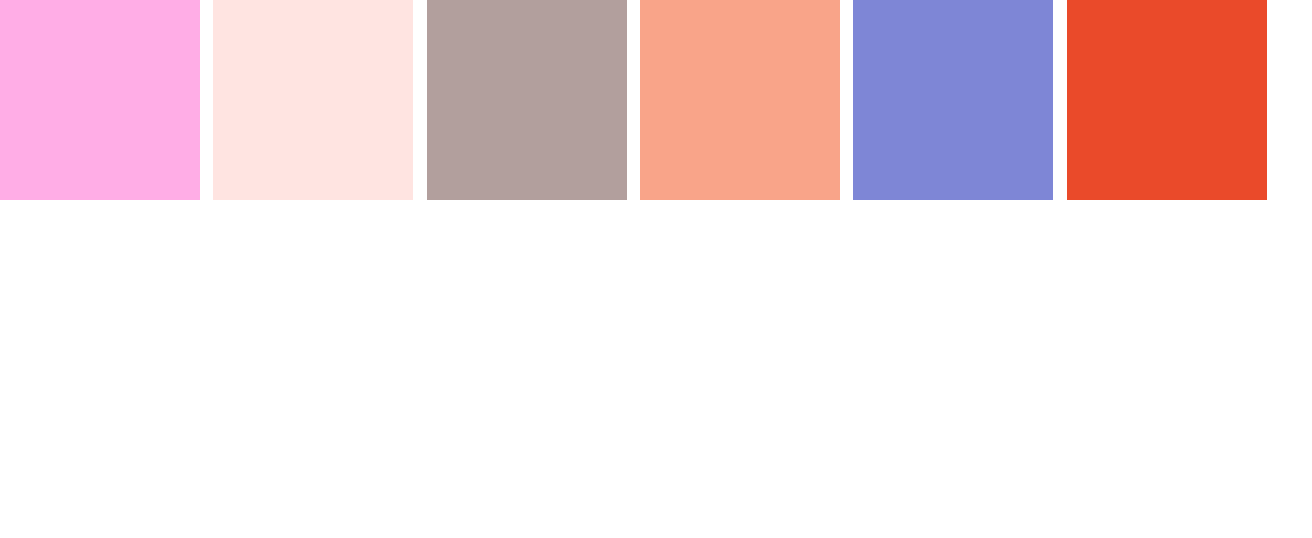
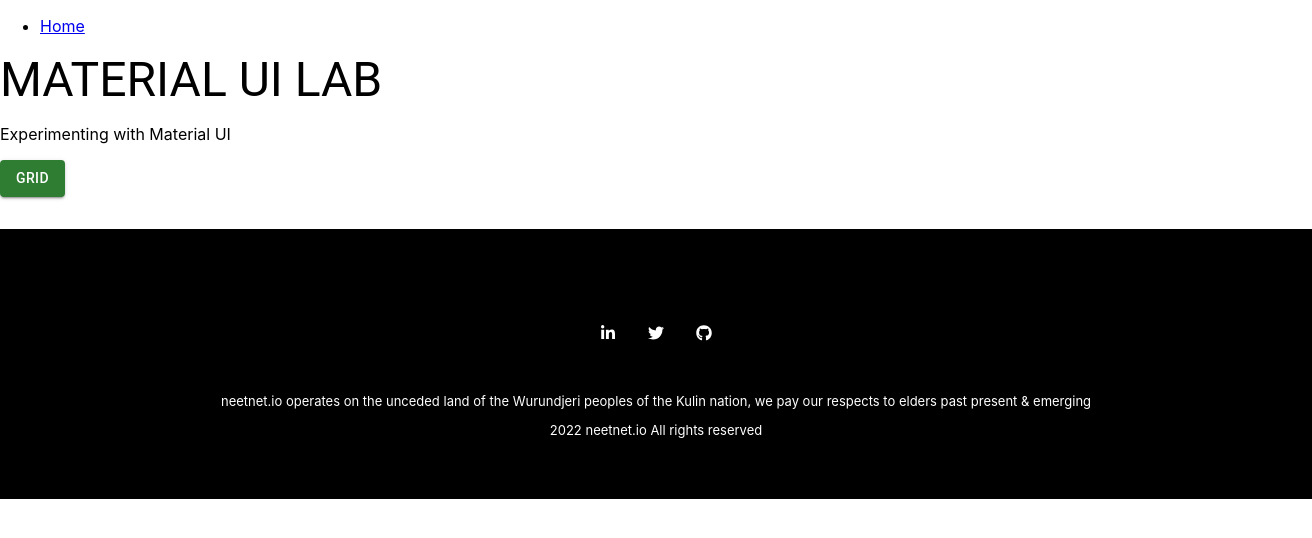
Before and after one commit to neetnet200/material-ui-funlab, a React (Create React App) app in the folder mui-template/: page / in a window 1280 px wide. Shown: the top 538 px of the page, 1312 px wide, since content can reach past the window. Built offline with nearby package versions, Linux system fonts and the light colour scheme.

Commit message:
add files

```diff
--- a/mui-template/public/index.html
+++ b/mui-template/public/index.html
@@ -8,7 +8,7 @@
       name="description"
       content="Web site created using create-react-app"
     />
-    <title>Material UI Template</title>
+    <title>Material UI Lab</title>
   </head>
   <body>
     <noscript>You need to enable JavaScript to run this app.</noscript>
--- a/mui-template/src/App.js
+++ b/mui-template/src/App.js
@@ -1,9 +1,17 @@
-import Layout from './layout'
+import React from "react";
+import { Routes, Route } from "react-router-dom";
+import Main from "./components/main";
+import Footer from "./components/footer";
+import Navbar from "./components/navbar";
 
 function App() {
   return (
     <div>
-     <Layout />
+      <Navbar />
+      <Routes>
+        <Route path="/" element={<Main />} />
+      </Routes>
+      <Footer />
     </div>
   );
 }
--- /dev/null
+++ b/mui-template/src/components/footer.css
@@ -0,0 +1,39 @@
+.footer {
+    width: 100%;
+    background-color: #000;
+    counter-reset: #eee;
+    padding: 3rem 1rem;
+    margin-top: 2rem;
+  }
+  .footer .container {
+    max-width: 1240px;
+
+    margin: auto;
+    text-align: center;
+  }
+  .footer ul {
+    display: flex;
+    justify-content: center;
+  }
+  .footer li {
+    padding: 1rem;
+  }
+  .footer li a:hover {
+    padding-bottom: 12px;
+    border-bottom: 3px solid var(--secondary-color);
+  }
+  .bottom {
+    text-align: center;
+    padding-top: 3rem;
+    color: #fff;
+  }
+  .contact-items {
+      padding: 1rem;
+  }
+  .line {
+    margin-bottom: 1rem;
+  }
+  .footer p {
+      color: #fff;
+      font-size: small;
+  }
--- /dev/null
+++ b/mui-template/src/components/footer.js
@@ -0,0 +1,37 @@
+import React from "react";
+import "./footer.css";
+import { FaGithub, FaLinkedinIn, FaTwitter } from "react-icons/fa";
+
+function Footer() {
+  return (
+    <div className="footer" id="footer">
+      <div className="container">
+        <ul className="contact-items">
+          <li>
+            <a href="https://www.linkedin.com/in/anitadesanmiguel">
+              <FaLinkedinIn color="#fff" />
+            </a>
+          </li>
+          <li>
+            <a href="https://mobile.twitter.com/neetnet200">
+              <FaTwitter color="#fff" />
+            </a>
+          </li>
+          <li className="contact-item">
+            <a href="https://github.com/neetnet200">
+              <FaGithub color="#fff"></FaGithub>
+            </a>
+          </li>
+        </ul>
+        <div>
+          <span className="line"></span>
+          <p> neetnet.io operates on the unceded land of the Wurundjeri peoples of the Kulin nation,
+          we pay our respects to elders past present & emerging</p>
+          <p>2022 neetnet.io All rights reserved</p>
+        </div>
+      </div>
+    </div>
+  );
+}
+
+export default Footer;
--- /dev/null
+++ b/mui-template/src/components/funWithGrid.js
@@ -0,0 +1,95 @@
+import React from "react";
+import { Grid, Box } from "@mui/material";
+
+function FunWithGrid() {
+  return (
+    <Grid container xs={12} spacing={4} p={1}>
+      <Grid item xs={4} lg={2}>
+        <Box
+          sx={{
+            m: 5,
+            height: 200,
+            width: 200,
+            borderRadius: 50,
+            backgroundColor: "#ffade6",
+            "&:hover": {
+              backgroundColor: "#b6ffbf",
+            },
+          }}
+        ></Box>
+      </Grid>
+      <Grid item xs={4} lg={2} sx={{}}>
+        <Box
+          sx={{
+            m: 5,
+            height: 200,
+            width: 200,
+            borderRadius: 50,
+            backgroundColor: "#ffe4e1",
+            "&:hover": {
+              backgroundColor: "#f9f39c",
+            },
+          }}
+        ></Box>
+      </Grid>
+      <Grid item xs={4} lg={2} sx={{}}>
+        <Box
+          sx={{
+            m: 5,
+            height: 200,
+            width: 200,
+            borderRadius: 50,
+            backgroundColor: "#87cefa",
+            "&:hover": {
+              backgroundColor: "#f9a489",
+            },
+          }}
+        ></Box>
+      </Grid>
+      <Grid item xs={4} lg={2} sx={{}}>
+        <Box
+          sx={{
+            m: 5,
+            height: 200,
+            width: 200,
+            borderRadius: 50,
+            backgroundColor: "#cccccc",
+            "&:hover": {
+              backgroundColor: "#fcc6c8",
+            },
+          }}
+        ></Box>
+      </Grid>
+      <Grid item xs={4} lg={2} sx={{}}>
+        <Box
+          sx={{
+            m: 5,
+            height: 200,
+            width: 200,
+            borderRadius: 50,
+            backgroundColor: "#7e86d6",
+            "&:hover": {
+              backgroundColor: "#d0a6f7",
+            },
+          }}
+        ></Box>
+      </Grid>
+      <Grid item xs={4} lg={2} sx={{}}>
+        <Box
+          sx={{
+            m: 5,
+            height: 200,
+            width: 200,
+            borderRadius: 50,
+            backgroundColor: "#7fffd4",
+            "&:hover": {
+              backgroundColor: "#ffade6",
+            },
+          }}
+        ></Box>
+      </Grid>
+    </Grid>
+  );
+}
+
+export default FunWithGrid;
--- /dev/null
+++ b/mui-template/src/components/main.js
@@ -0,0 +1,26 @@
+import React from "react";
+import { useNavigate } from "react-router-dom";
+import FunWithGrid from "./funWithGrid";
+import { Typography, Button } from "@mui/material";
+
+function Main() {
+  let navigate = useNavigate();
+  return (
+    <>
+      <Typography variant="h3">MATERIAL UI LAB</Typography>
+      <p>Experimenting with Material UI</p>
+
+      <Button
+        variant="contained"
+        color="success"
+        onClick={() => {
+          navigate(<FunWithGrid />);
+        }}
+      >
+        Grid
+      </Button>
+    </>
+  );
+}
+
+export default Main;
--- /dev/null
+++ b/mui-template/src/components/navbar.css
@@ -0,0 +1,89 @@
+.header {
+    display: block;
+    position: absolute;
+    height: 90px;
+    width: 100%;
+    top: 0;
+    left: 0;
+    z-index: 1;
+    transition: 0.3s ease-in;
+    overflow: hidden;
+    background-color: #fff;
+    box-shadow: 1px 1px 4px 0 rgba(0, 0, 0, 0.2);
+  }
+  .header .navbar {
+    display: flex;
+    justify-content: space-between;
+    align-items: center;
+    margin: auto;
+    height: 100%;
+    padding: 2rem;
+  }
+  .header .nav-menu a {
+    color: black;
+  }
+  .header .navbar img {
+    width: 210px;
+    height: auto;
+  }
+  .header .nav-menu {
+    display: flex;
+  }
+  .header .nav-items {
+    padding: 1rem;
+    font-weight: 400;
+  }
+  .header .nav-items {
+    margin: 1rem;
+  }
+  .header .nav-items a:hover {
+    padding-bottom: 12px;
+    border-bottom: 2px solid var(--secondary-color);
+  }
+  .hamburger {
+    display: none;
+  }
+  @media screen and (max-width: 768px) {
+    .header {
+      display: block;
+      position: absolute;
+      height: 90px;
+      top: 0;
+      left: 0;
+      z-index: 1;
+      transition: 0.3s ease-in;
+      overflow: hidden;
+      background-color: #fff;
+      box-shadow: 1px 1px 4px 0 rgba(0, 0, 0, 0.2);
+    }
+    .header .navbar {
+      display: flex;
+    }
+    .header .nav-menu a {
+      color: #fff;
+    }
+    .hamburger {
+      display: flex;
+      cursor: pointer;
+    }
+    .nav-menu {
+      position: fixed;
+      left: -200%;
+      top: 90px;
+      flex-direction: column;
+      background-color: rgba(0, 0, 0, 0.9);
+      color: #fff;
+      width: 100vw;
+      height: 90vh;
+      z-index: 999;
+      text-align: center;
+      transition: 0.3s;
+      padding-top: 20px;
+    }
+    .nav-menu.active {
+      left: 0;
+    }
+    .header .navbar img {
+      width: 180px;
+    }
+  }
--- /dev/null
+++ b/mui-template/src/components/navbar.js
@@ -0,0 +1,38 @@
+import React, { useState } from "react";
+import { FaBars, FaTimes } from "react-icons/fa";
+import { Link } from "react-router-dom";
+import './navbar.css'
+
+function Navbar() {
+  const [click, setClick] = useState(false);
+
+  const handleClick = () => setClick(!click);
+  const closeMenu = () => setClick(false);
+
+  return (
+    <div>
+        <div className="hamburger" onClick={handleClick}>
+          {click ? <FaTimes size={32} /> : <FaBars size={28} />}
+        </div>
+        <ul className={click ? "nav-menu active" : "nav-menu"}>
+          <li className="nav-items">
+            <Link to="/" onClick={closeMenu}>
+              Home
+            </Link>
+          </li>
+          {/* <li className="nav-items">
+            <Link to="/about" onClick={closeMenu}>
+              About
+            </Link>
+          </li>
+          <li className="nav-items">
+            <Link to="/showcase" onClick={closeMenu}>
+              Examples
+            </Link>
+          </li> */}
+        </ul>
+      </div>
+  )
+}
+
+export default Navbar;
--- a/mui-template/src/index.js
+++ b/mui-template/src/index.js
@@ -2,11 +2,13 @@
 import ReactDOM from 'react-dom/client';
 import './index.css';
 import App from './App';
-
+import { BrowserRouter } from "react-router-dom";
 
 const root = ReactDOM.createRoot(document.getElementById('root'));
 root.render(
   <React.StrictMode>
-    <App />
+    <BrowserRouter>
+      <App />
+    </BrowserRouter>
   </React.StrictMode>
 )
--- a/mui-template/src/layout.js
+++ /dev/null
@@ -1,68 +0,0 @@
-import React from "react";
-import {
-    Grid,
-    Box
-} from "@mui/material";
-
-function Layout() {
-  return (
-    <Grid container xs={12} spacing={2}>
-      <Grid item xs={4} lg={2}>
-       <Box
-       sx={{
-        height: 200,
-        width: 200,
-        backgroundColor: '#ffade6'}}
-       >
-       </Box>
-      </Grid>
-      <Grid item xs={4} lg={2} sx={{}}>
-      <Box
-       sx={{
-        height: 200,
-        width: 200,
-        backgroundColor: '#ffe4e1'}}
-       >
-       </Box>
-      </Grid>
-      <Grid item xs={4}lg={2} sx={{}}>
-      <Box
-       sx={{
-        height: 200,
-        width: 200,
-        backgroundColor: '#b29f9d'}}
-       >
-       </Box>
-      </Grid>
-      <Grid item xs={4} lg={2} sx={{}}>
-      <Box
-       sx={{
-        height: 200,
-        width: 200,
-        backgroundColor: '#f9a489'}}
-       >
-       </Box>
-      </Grid>
-      <Grid item xs={4} lg={2} sx={{}}>
-      <Box
-       sx={{
-        height: 200,
-        width: 200,
-        backgroundColor: '#7e86d6'}}
-       >
-       </Box>
-      </Grid>
-      <Grid item xs={4} lg={2} sx={{}}>
-      <Box
-       sx={{
-        height: 200,
-        width: 200,
-        backgroundColor: '#ea4a2a'}}
-       >
-       </Box>
-      </Grid>
-    </Grid>
-  );
-}
-
-export default Layout;
```
Also changed, not shown: mui-template/package.json (+11 -0 lines), mui-template/src/styles/theme.js (added, +23 -0 lines), 1 other file (tests, documents, lock files or other folders).
